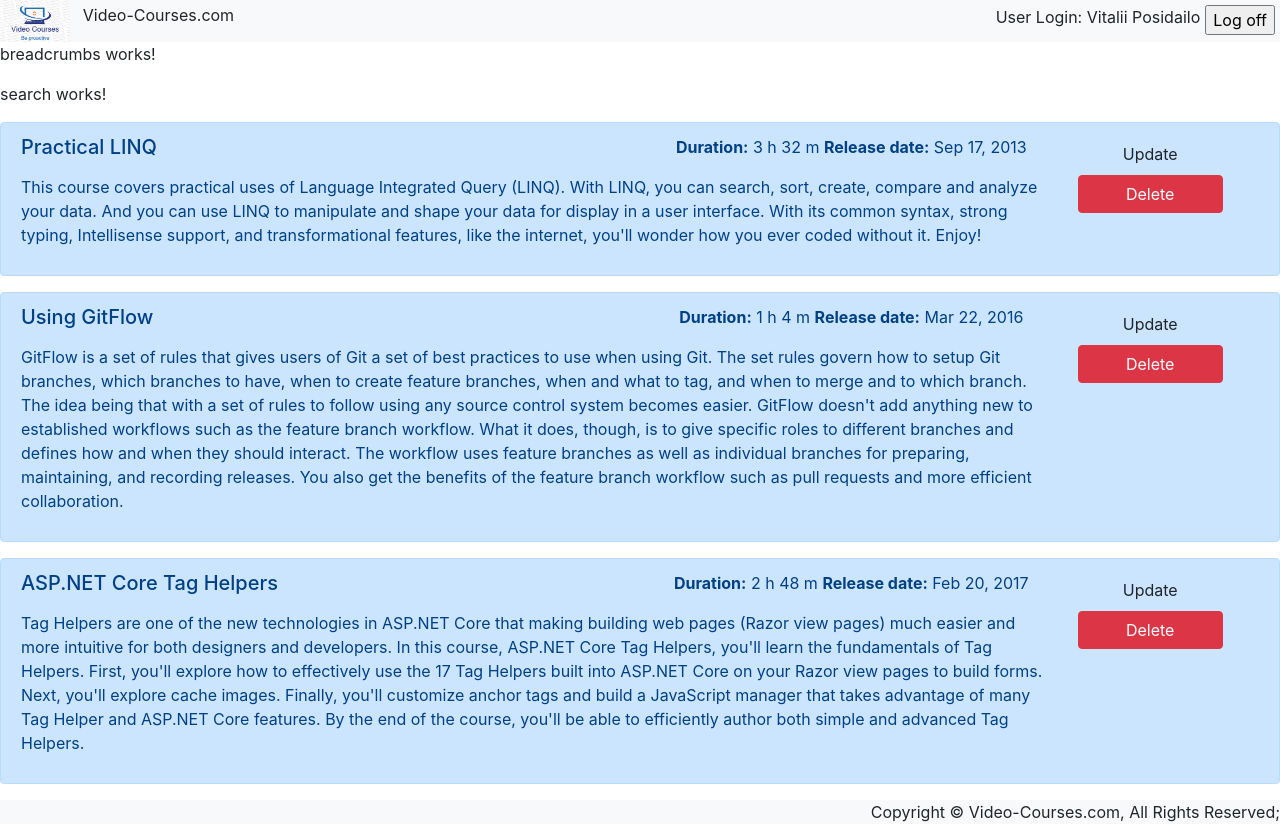
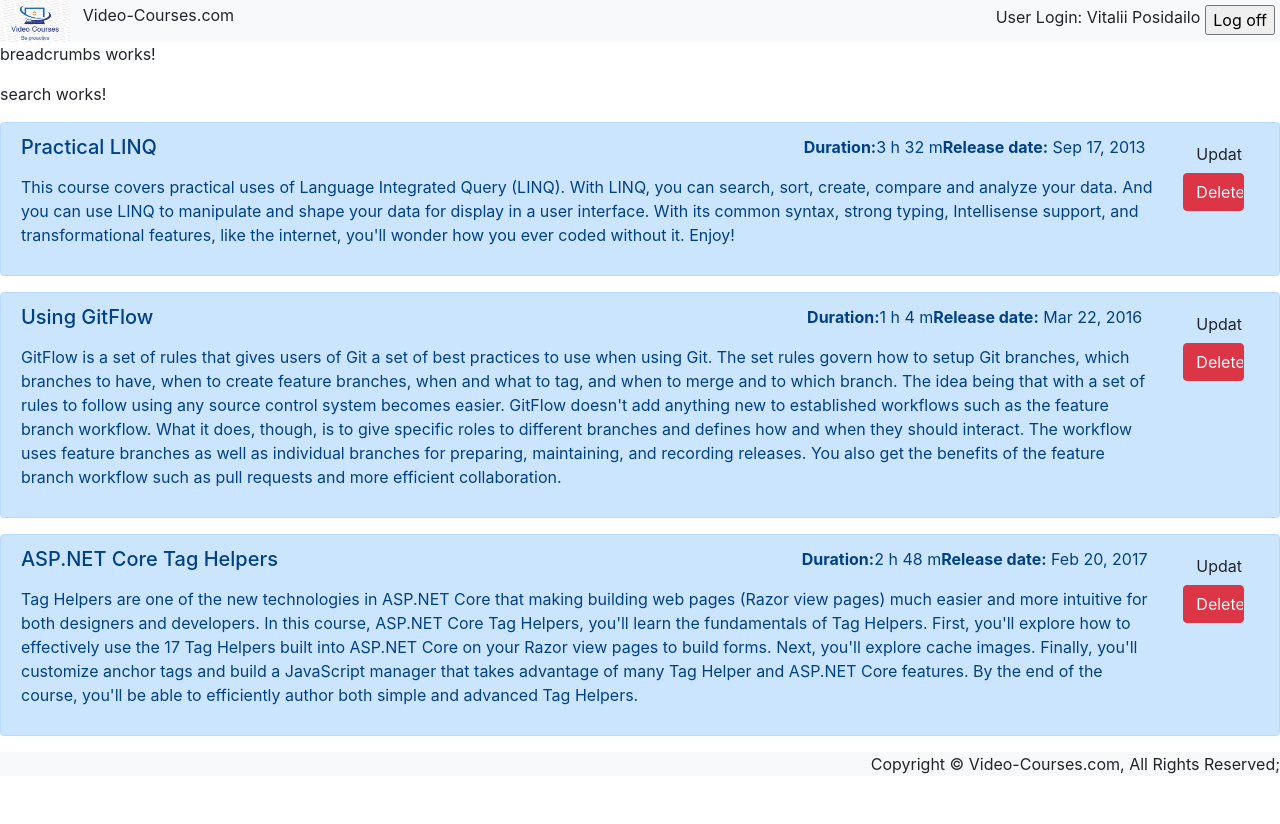
Before and after one commit to vposidailo/angular-mentee-program, an Angular app: page / in a window 1280 px wide. After the commit the page ends 800 px from the top, so only its background shows below. Built offline with nearby package versions, Linux system fonts and the light colour scheme.

Commit message:
Modified CSS and html for video-course-item.

```diff
--- a/src/app/video-courses-list/video-courses-list-item-component/video-courses-list-item-component.component.html
+++ b/src/app/video-courses-list/video-courses-list-item-component/video-courses-list-item-component.component.html
@@ -1,24 +1,22 @@
 <div class="alert alert-primary">
+    <div class=row>
+        <div class="col-11">
             <div class="row">
-    <div class="col-6">
+                <div class="col-8">
                     <h5>{{VCItem.Title}}</h5>
                 </div>
                 <div class="col-4 video-course-duration">
-        <p>
-            <b>Duration:</b>
-            {{((VCItem.Duration - VCItem.Duration % 60) / 60) }} h {{VCItem.Duration % 60}} m
-            <b>Release date:</b> {{VCItem.Creationdate | date}}
-        </p>
-    </div>
-    <div class="col-2">
-        <input type="button" value="Update" class="btn video-course-button-width">
+                    <p><b>Duration:</b>{{((VCItem.Duration - VCItem.Duration % 60) / 60) }} h {{VCItem.Duration % 60}} m<b>Release date:</b> {{VCItem.Creationdate | date}}</p>
                 </div>
             </div>
             <div class="row">
-      <div class="col-10">
+                <div class="col-12">
                     <p>{{VCItem.Description}}</p>
                 </div>
-      <div class="col-2">
+            </div>
+        </div>
+        <div class="col-1">
+            <input type="button" value="Update" class="btn video-course-button-width">
             <input type="button" value="Delete" class="btn btn-danger video-course-button-width">
         </div>
     </div>
```
Lines whose indentation alone changed are shown as unchanged.
